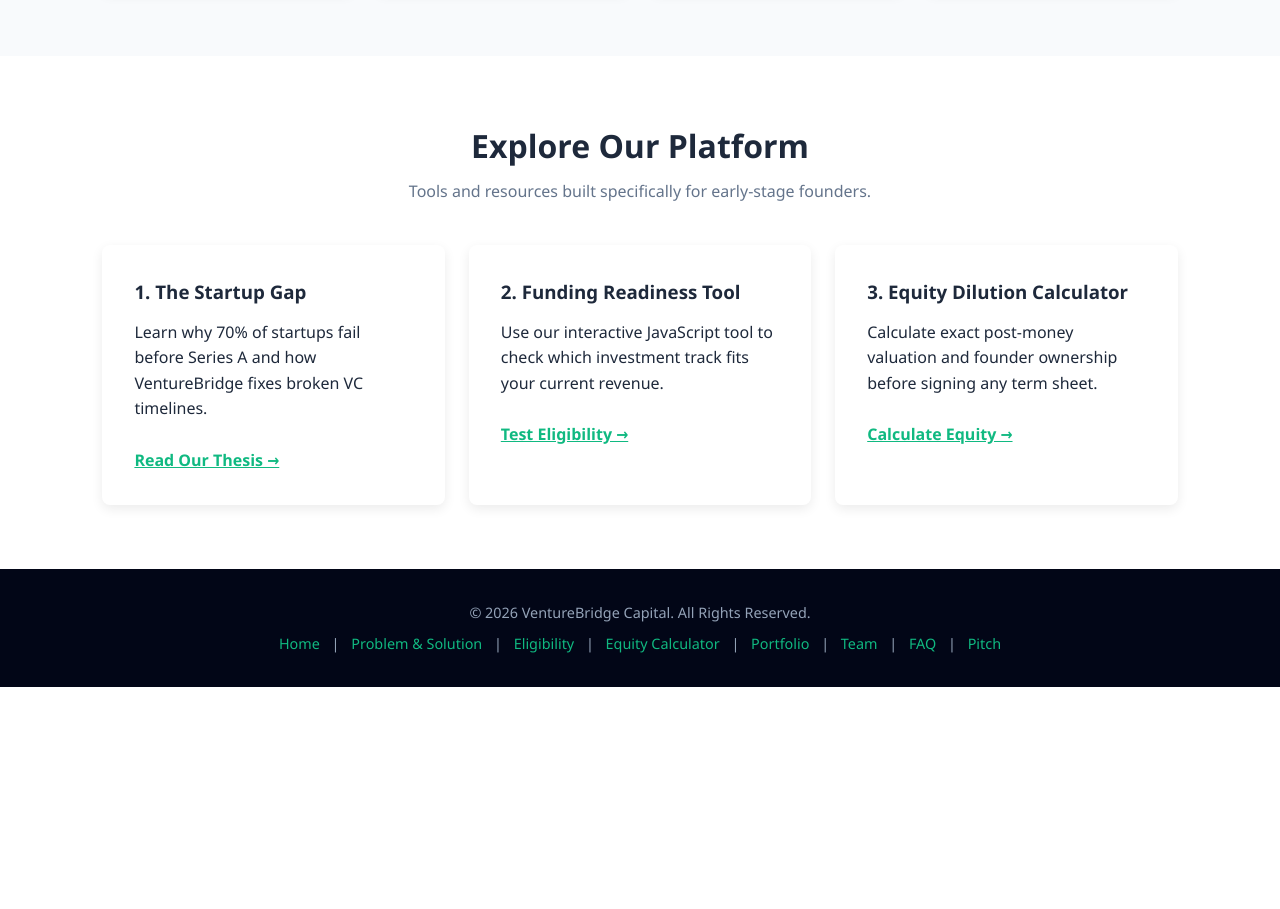
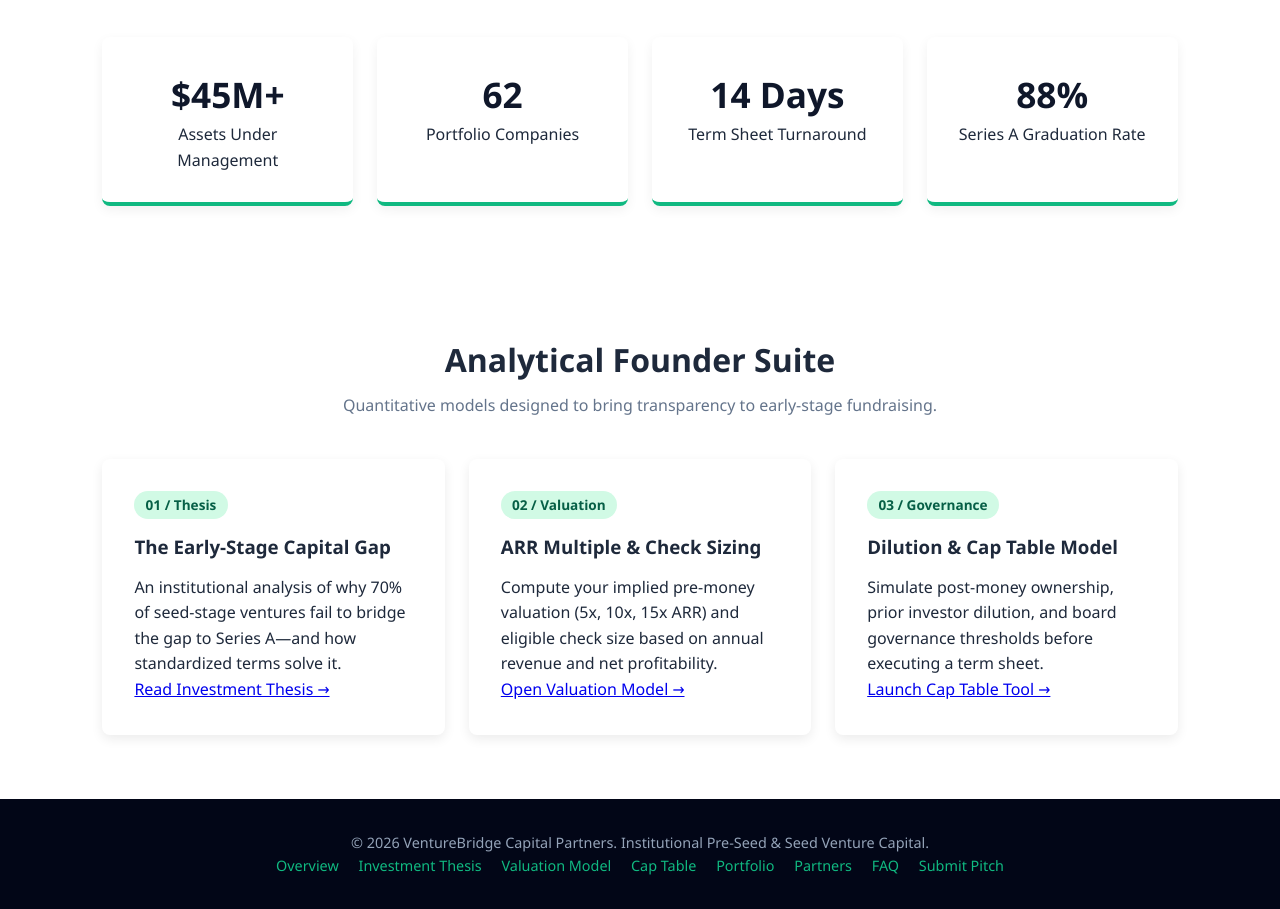
Before and after one commit to NARAYAN-RAI/VENTURE-BRIDGE, a plain HTML site: page index.html in a window 1280 px wide. Shown: the part 755-1664 px from the top of the page. Before the commit the page ends 1442 px from the top, so only its background shows below. Drawn offline with Linux system fonts and the light colour scheme.

Commit message:
Updated index.html

```diff
--- a/index.html
+++ b/index.html
@@ -3,91 +3,112 @@
 <head>
     <meta charset="UTF-8">
     <meta name="viewport" content="width=device-width, initial-scale=1.0">
-    <title>VentureBridge | Home</title>
+    <title>VentureBridge Capital | Institutional Seed Investing</title>
     <link rel="stylesheet" href="style.css">
 </head>
 <body>
-    <header>
-        <nav class="navbar">
+    <header class="site-header">
+        <nav class="navbar" aria-label="Primary Navigation">
             <a href="index.html" class="logo">Venture<span>Bridge</span></a>
             <ul class="nav-links">
-                <li><a href="index.html" class="active">Home</a></li>
-                <li><a href="problem-solution.html">Problem & Solution</a></li>
-                <li><a href="checker.html">Funding Checker</a></li>
-                <li><a href="calculator.html">Equity Calculator</a></li>
+                <li><a href="index.html" class="active" aria-current="page">Overview</a></li>
+                <li><a href="problem-solution.html">Investment Thesis</a></li>
+                <li><a href="checker.html">Valuation Model</a></li>
+                <li><a href="calculator.html">Cap Table</a></li>
                 <li><a href="portfolio.html">Portfolio</a></li>
-                <li><a href="team.html">Our Team</a></li>
+                <li><a href="team.html">Partners</a></li>
                 <li><a href="faq.html">FAQ</a></li>
-                <li><a href="pitch.html" class="btn-nav">Pitch Now</a></li>
+                <li><a href="pitch.html" class="btn-nav">Submit Pitch</a></li>
             </ul>
         </nav>
     </header>
 
-    <section class="hero">
+    <main>
+        <section class="hero" aria-labelledby="hero-heading">
             <div class="hero-content">
-            <h1>Bridging the Gap Between Bold Ideas & Capital</h1>
-            <p>We solve the early-stage startup funding crisis with 14-day term sheets, transparent equity terms, and hands-on founder mentorship.</p>
-            <a href="checker.html" class="btn-primary">Check Funding Eligibility</a>
-            <a href="problem-solution.html" class="btn-outline">Our Problem-Solution Model</a>
+                <p class="eyebrow">Institutional Pre-Seed &amp; Seed Capital</p>
+                <h1 id="hero-heading">Disciplined Capital for Early-Stage Technical Founders</h1>
+                <p>We partner with founders from prototype to Series A readiness through transparent revenue valuation multiples, <time datetime="P14D">14-day</time> investment decisions, and balanced cap table structures.</p>
+                <nav class="action-group" aria-label="Primary Actions">
+                    <a href="checker.html" class="btn-primary">Run Valuation Model</a>
+                    <a href="calculator.html" class="btn-outline">Cap Table Simulator</a>
+                </nav>
             </div>
         </section>
 
-    <section class="section bg-light">
-        <h2 class="section-title">VentureBridge by the Numbers</h2>
+        <section class="section" aria-labelledby="metrics-heading">
+            <div class="section-header">
+                <h2 id="metrics-heading" class="section-title">Firm Track Record</h2>
+                <p class="section-subtitle">Long-term institutional alignment across our early-stage funds.</p>
+            </div>
             <div class="grid-4">
-            <div class="stat-card">
-                <h2>$45M+</h2>
-                <p>Seed Capital Deployed</p>
+                <figure class="stat-card">
+                    <h2><data value="45000000">$45M+</data></h2>
+                    <figcaption><p>Assets Under Management</p></figcaption>
+                </figure>
+                <figure class="stat-card">
+                    <h2><data value="62">62</data></h2>
+                    <figcaption><p>Portfolio Companies</p></figcaption>
+                </figure>
+                <figure class="stat-card">
+                    <h2><time datetime="P14D">14 Days</time></h2>
+                    <figcaption><p>Term Sheet Turnaround</p></figcaption>
+                </figure>
+                <figure class="stat-card">
+                    <h2><data value="88">88%</data></h2>
+                    <figcaption><p>Series A Graduation Rate</p></figcaption>
+                </figure>
             </div>
-            <div class="stat-card">
-                <h2>62</h2>
-                <p>Startups Funded</p>
+        </section>
+
+        <section class="section bg-band" aria-labelledby="suite-heading">
+            <div class="section-inner">
+                <div class="section-header">
+                    <h2 id="suite-heading" class="section-title">Analytical Founder Suite</h2>
+                    <p class="section-subtitle">Quantitative models designed to bring transparency to early-stage fundraising.</p>
                 </div>
-            <div class="stat-card">
-                <h2>14 Days</h2>
-                <p>Average Decision Time</p>
+                <div class="grid-3">
+                    <article class="card">
+                        <div class="card-top">
+                            <span class="tag">01 / Thesis</span>
+                            <h3>The Early-Stage Capital Gap</h3>
+                            <p>An institutional analysis of why 70% of seed-stage ventures fail to bridge the gap to Series A—and how standardized terms solve it.</p>
                         </div>
-            <div class="stat-card">
-                <h2>88%</h2>
-                <p>Series A Follow-on Rate</p>
+                        <a href="problem-solution.html" class="card-link">Read Investment Thesis &rarr;</a>
+                    </article>
+                    <article class="card">
+                        <div class="card-top">
+                            <span class="tag">02 / Valuation</span>
+                            <h3>ARR Multiple &amp; Check Sizing</h3>
+                            <p>Compute your implied pre-money valuation (5x, 10x, 15x ARR) and eligible check size based on annual revenue and net profitability.</p>
+                        </div>
+                        <a href="checker.html" class="card-link">Open Valuation Model &rarr;</a>
+                    </article>
+                    <article class="card">
+                        <div class="card-top">
+                            <span class="tag">03 / Governance</span>
+                            <h3>Dilution &amp; Cap Table Model</h3>
+                            <p>Simulate post-money ownership, prior investor dilution, and board governance thresholds before executing a term sheet.</p>
+                        </div>
+                        <a href="calculator.html" class="card-link">Launch Cap Table Tool &rarr;</a>
+                    </article>
                 </div>
             </div>
         </section>
+    </main>
 
-    <section class="section">
-        <h2 class="section-title">Explore Our Platform</h2>
-        <p class="section-subtitle">Tools and resources built specifically for early-stage founders.</p>
-        <div class="grid-3">
-            <div class="card">
-                <h3>1. The Startup Gap</h3>
-                <p>Learn why 70% of startups fail before Series A and how VentureBridge fixes broken VC timelines.</p><br>
-                <a href="problem-solution.html" style="color:#10b981; font-weight:bold;">Read Our Thesis &rarr;</a>
-            </div>
-            <div class="card">
-                <h3>2. Funding Readiness Tool</h3>
-                <p>Use our interactive JavaScript tool to check which investment track fits your current revenue.</p><br>
-                <a href="checker.html" style="color:#10b981; font-weight:bold;">Test Eligibility &rarr;</a>
-            </div>
-            <div class="card">
-                <h3>3. Equity Dilution Calculator</h3>
-                <p>Calculate exact post-money valuation and founder ownership before signing any term sheet.</p><br>
-                <a href="calculator.html" style="color:#10b981; font-weight:bold;">Calculate Equity &rarr;</a>
-            </div>
-        </div>
-    </section>
-
-    <footer>
-        <p>&copy; 2026 VentureBridge Capital. All Rights Reserved.</p>
-        <p style="margin-top: 0.5rem;">
-            <a href="index.html">Home</a> |
-            <a href="problem-solution.html">Problem & Solution</a> |
-            <a href="checker.html">Eligibility</a> |
-            <a href="calculator.html">Equity Calculator</a> |
-            <a href="portfolio.html">Portfolio</a> |
-            <a href="team.html">Team</a> |
-            <a href="faq.html">FAQ</a> |
-            <a href="pitch.html">Pitch</a>
-        </p>
+    <footer class="site-footer">
+        <p>&copy; <time datetime="2026">2026</time> VentureBridge Capital Partners. Institutional Pre-Seed &amp; Seed Venture Capital.</p>
+        <nav class="footer-nav" aria-label="Footer Navigation">
+            <a href="index.html">Overview</a>
+            <a href="problem-solution.html">Investment Thesis</a>
+            <a href="checker.html">Valuation Model</a>
+            <a href="calculator.html">Cap Table</a>
+            <a href="portfolio.html">Portfolio</a>
+            <a href="team.html">Partners</a>
+            <a href="faq.html">FAQ</a>
+            <a href="pitch.html">Submit Pitch</a>
+        </nav>
     </footer>
     <script src="script.js"></script>
 </body>
```
Lines whose indentation alone changed are shown as unchanged.
